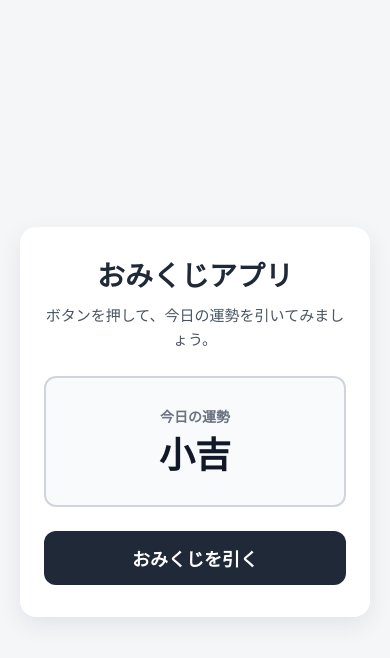
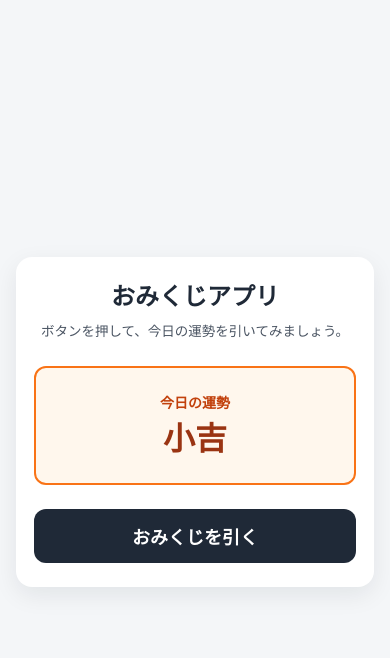
Before and after one commit to LGUG-jp/github-ai-workshop-demo, a plain HTML site: page index.html in a window 390 px wide. Both pictures are taken after a click on the button "おみくじを引く". Drawn offline with Linux system fonts and the light colour scheme.

Commit message:
おみくじ結果に応じた色分けとモバイル表示調整を追加 (#1)

```diff
--- a/script.js
+++ b/script.js
@@ -1,8 +1,16 @@
 // おみくじの候補（大吉・中吉・小吉）
 const RESULTS = ["大吉", "中吉", "小吉"];
 
+// 結果ごとの表示スタイル用クラス
+const RESULT_CLASS_MAP = {
+  "大吉": "result-daikichi",
+  "中吉": "result-chukichi",
+  "小吉": "result-shokichi",
+};
+
 const drawButton = document.getElementById("drawButton");
 const resultText = document.getElementById("resultText");
+const resultBox = document.getElementById("resultBox");
 
 // ランダムに運勢を1つ選ぶ抽選処理
 function drawOmikuji() {
@@ -14,4 +22,10 @@ function drawOmikuji() {
 drawButton.addEventListener("click", () => {
   const result = drawOmikuji();
   resultText.textContent = result;
+
+  resultBox.classList.remove("result-daikichi", "result-chukichi", "result-shokichi");
+  const resultClass = RESULT_CLASS_MAP[result];
+  if (resultClass) {
+    resultBox.classList.add(resultClass);
+  }
 });
--- a/style.css
+++ b/style.css
@@ -43,6 +43,7 @@ body {
   border: 2px solid #d1d5db;
   border-radius: 12px;
   background-color: #f9fafb;
+  transition: background-color 0.2s ease, border-color 0.2s ease;
 }
 
 .result-label {
@@ -58,6 +59,45 @@ body {
   font-weight: 700;
   line-height: 1.2;
   color: #111827;
+}
+
+.result-box.result-daikichi {
+  border-color: #10b981;
+  background-color: #ecfdf5;
+}
+
+.result-box.result-daikichi .result-label {
+  color: #047857;
+}
+
+.result-box.result-daikichi .result-text {
+  color: #065f46;
+}
+
+.result-box.result-chukichi {
+  border-color: #3b82f6;
+  background-color: #eff6ff;
+}
+
+.result-box.result-chukichi .result-label {
+  color: #1d4ed8;
+}
+
+.result-box.result-chukichi .result-text {
+  color: #1e40af;
+}
+
+.result-box.result-shokichi {
+  border-color: #f97316;
+  background-color: #fff7ed;
+}
+
+.result-box.result-shokichi .result-label {
+  color: #c2410c;
+}
+
+.result-box.result-shokichi .result-text {
+  color: #9a3412;
 }
 
 .draw-button {
@@ -80,3 +120,29 @@ body {
 .draw-button:active {
   transform: translateY(1px);
 }
+
+@media (max-width: 480px) {
+  body {
+    padding: 16px;
+  }
+
+  .container {
+    padding: 24px 18px;
+  }
+
+  .title {
+    font-size: 24px;
+  }
+
+  .description {
+    font-size: 13.5px;
+  }
+
+  .result-box {
+    padding: 24px 14px;
+  }
+
+  .result-text {
+    font-size: 32px;
+  }
+}
```
